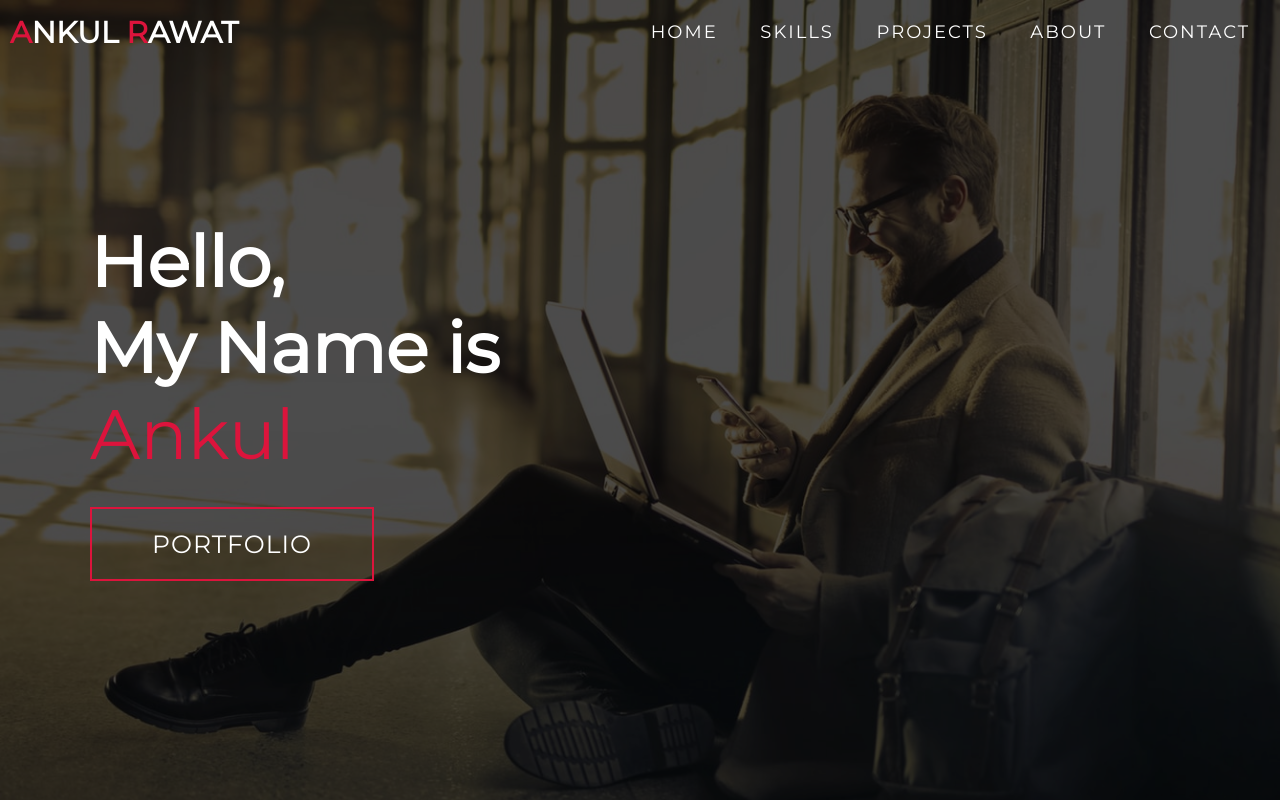
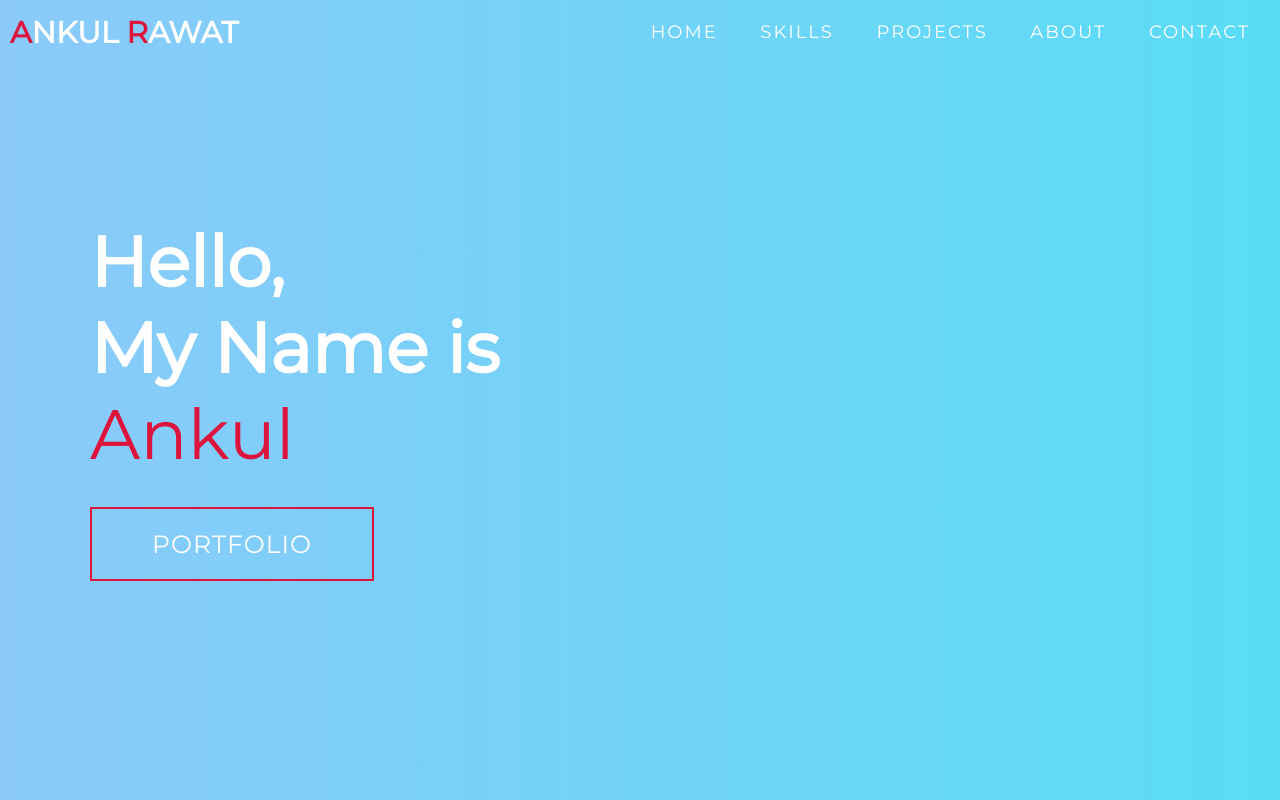
Before and after one commit to Ankul156/My-portfolio, a plain HTML site: page index.html in a window 1280 px wide. Shown: the top 800 px of the page. Drawn offline with Linux system fonts and the light colour scheme.

Commit message:
new upate

```diff
--- a/style.css
+++ b/style.css
@@ -1,18 +1,22 @@
 @import 'https://fonts.googleapis.com/css?family=Montserrat:300, 400, 700&display=swap';
+
 * {
 	padding: 0;
 	margin: 0;
 	box-sizing: border-box;
 }
+
 html {
 	font-size: 10px;
 	font-family: 'Montserrat', sans-serif;
 	scroll-behavior: smooth;
 }
+
 a {
 	text-decoration: none;
 	color: inherit;
 }
+
 .container {
 	min-height: 100vh;
 	width: 100%;
@@ -20,11 +24,13 @@ a {
 	align-items: center;
 	justify-content: center;
 }
+
 img {
 	height: 100%;
 	width: 100%;
 	object-fit: cover;
 }
+
 p {
 	color: black;
 	font-size: 1.4rem;
@@ -33,6 +39,7 @@ p {
 	font-weight: 300;
 	letter-spacing: 0.05rem;
 }
+
 .section-title {
 	font-size: 4rem;
 	font-weight: 300;
@@ -42,6 +49,7 @@ p {
 	letter-spacing: 0.2rem;
 	text-align: center;
 }
+
 .section-title span {
 	color: crimson;
 }
@@ -59,15 +67,18 @@ p {
 	transition: 0.3s ease;
 	transition-property: background-color, color;
 }
+
 .cta:hover {
 	color: white;
 	background-color: crimson;
 }
+
 .brand h1 {
 	font-size: 3rem;
 	text-transform: uppercase;
 	color: white;
 }
+
 .brand h1 span {
 	color: crimson;
 }
@@ -81,11 +92,13 @@ p {
 	width: 100vw;
 	height: auto;
 }
+
 #header .header {
 	min-height: 8vh;
 	background-color: rgba(31, 30, 30, 0.24);
 	transition: 0.3s ease background-color;
 }
+
 #header .nav-bar {
 	display: flex;
 	align-items: center;
@@ -95,6 +108,7 @@ p {
 	max-width: 1300px;
 	padding: 0 10px;
 }
+
 #header .nav-list ul {
 	list-style: none;
 	position: absolute;
@@ -111,9 +125,11 @@ p {
 	overflow-x: hidden;
 	transition: 0.5s ease left;
 }
+
 #header .nav-list ul.active {
 	left: 0%;
 }
+
 #header .nav-list ul a {
 	font-size: 2.5rem;
 	font-weight: 500;
@@ -124,6 +140,7 @@ p {
 	padding: 20px;
 	display: block;
 }
+
 #header .nav-list ul a::after {
 	content: attr(data-after);
 	position: absolute;
@@ -136,13 +153,16 @@ p {
 	z-index: -1;
 	transition: 0.3s ease letter-spacing;
 }
+
 #header .nav-list ul li:hover a::after {
 	transform: translate(-50%, -50%) scale(1);
 	letter-spacing: initial;
 }
+
 #header .nav-list ul li:hover a {
 	color: crimson;
 }
+
 #header .hamburger {
 	height: 60px;
 	width: 60px;
@@ -158,6 +178,7 @@ p {
 	transform: scale(0.8);
 	margin-right: 20px;
 }
+
 #header .hamburger:after {
 	position: absolute;
 	content: '';
@@ -167,6 +188,7 @@ p {
 	border: 3px solid white;
 	animation: hamburger_puls 1s ease infinite;
 }
+
 #header .hamburger .bar {
 	height: 2px;
 	width: 30px;
@@ -174,6 +196,7 @@ p {
 	background-color: white;
 	z-index: -1;
 }
+
 #header .hamburger .bar::after,
 #header .hamburger .bar::before {
 	content: '';
@@ -185,28 +208,34 @@ p {
 	transition: 0.3s ease;
 	transition-property: top, bottom;
 }
+
 #header .hamburger .bar::after {
 	top: 8px;
 }
+
 #header .hamburger .bar::before {
 	bottom: 8px;
 }
+
 #header .hamburger.active .bar::before {
 	bottom: 0;
 }
+
 #header .hamburger.active .bar::after {
 	top: 0;
 }
+
 /* End Header section */
 
 /* Hero Section */
 #hero {
-	background-image: url(./img/hero-bg.png);
+	/* background-image: url(./img/hero-bg.png); */
 	background-size: cover;
 	background-position: top center;
 	position: relative;
 	z-index: 1;
 }
+
 #hero::after {
 	content: '';
 	position: absolute;
@@ -214,16 +243,18 @@ p {
 	top: 0;
 	height: 100%;
 	width: 100%;
-	background-color: black;
+	background: linear-gradient(90deg, hsla(206, 91%, 66%, 1) 0%, hsla(190, 90%, 51%, 1) 100%);
 	opacity: 0.7;
 	z-index: -1;
 }
+
 #hero .hero {
 	max-width: 1200px;
 	margin: 0 auto;
 	padding: 0 50px;
 	justify-content: flex-start;
 }
+
 #hero h1 {
 	display: block;
 	width: fit-content;
@@ -233,16 +264,20 @@ p {
 	animation: text_reveal 0.5s ease forwards;
 	animation-delay: 1s;
 }
+
 #hero h1:nth-child(1) {
 	animation-delay: 1s;
 }
+
 #hero h1:nth-child(2) {
 	animation-delay: 2s;
 }
+
 #hero h1:nth-child(3) {
 	animation: text_reveal_name 0.5s ease forwards;
 	animation-delay: 3s;
 }
+
 #hero h1 span {
 	position: absolute;
 	top: 0;
@@ -253,12 +288,15 @@ p {
 	animation: text_reveal_box 1s ease;
 	animation-delay: 0.5s;
 }
+
 #hero h1:nth-child(1) span {
 	animation-delay: 0.5s;
 }
+
 #hero h1:nth-child(2) span {
 	animation-delay: 1.5s;
 }
+
 #hero h1:nth-child(3) span {
 	animation-delay: 2.5s;
 }
@@ -273,10 +311,12 @@ p {
 	margin: 0 auto;
 	padding: 100px 0;
 }
+
 #services .service-top {
 	max-width: 500px;
 	margin: 0 auto;
 }
+
 #services .service-bottom {
 	display: flex;
 	align-items: center;
@@ -284,6 +324,7 @@ p {
 	flex-wrap: wrap;
 	margin-top: 50px;
 }
+
 #services .service-item {
 	flex-basis: 80%;
 	display: flex;
@@ -299,6 +340,7 @@ p {
 	z-index: 1;
 	overflow: hidden;
 }
+
 #services .service-item::after {
 	content: '';
 	position: absolute;
@@ -310,21 +352,25 @@ p {
 	opacity: 0.9;
 	z-index: -1;
 }
+
 #services .service-bottom .icon {
 	height: 80px;
 	width: 80px;
 	margin-bottom: 20px;
 }
+
 #services .service-item h2 {
 	font-size: 2rem;
 	color: white;
 	margin-bottom: 10px;
 	text-transform: uppercase;
 }
+
 #services .service-item p {
 	color: white;
 	text-align: left;
 }
+
 /* End Services Section */
 
 /* Projects section */
@@ -334,15 +380,18 @@ p {
 	margin: 0 auto;
 	padding: 100px 0;
 }
+
 #projects .projects-header h1 {
 	margin-bottom: 50px;
 }
+
 #projects .all-projects {
 	display: flex;
 	align-items: center;
 	justify-content: center;
 	flex-direction: column;
 }
+
 #projects .project-item {
 	display: flex;
 	align-items: center;
@@ -353,6 +402,7 @@ p {
 	overflow: hidden;
 	border-radius: 10px;
 }
+
 #projects .project-info {
 	padding: 30px;
 	flex-basis: 50%;
@@ -364,27 +414,33 @@ p {
 	background-image: linear-gradient(60deg, #29323c 0%, #485563 100%);
 	color: white;
 }
+
 #projects .project-info h1 {
 	font-size: 4rem;
 	font-weight: 500;
 }
+
 #projects .project-info h2 {
 	font-size: 1.8rem;
 	font-weight: 500;
 	margin-top: 10px;
 }
+
 #projects .project-info p {
 	color: white;
 }
-#projects .project-info a{
+
+#projects .project-info a {
 	color: aqua;
 }
+
 #projects .project-img {
 	flex-basis: 50%;
 	height: 300px;
 	overflow: hidden;
 	position: relative;
 }
+
 #projects .project-img:after {
 	content: '';
 	position: absolute;
@@ -394,12 +450,15 @@ p {
 	width: 100%;
 	opacity: 0.7;
 }
+
 #projects .project-img img {
 	transition: 0.3s ease transform;
 }
+
 #projects .project-item:hover .project-img img {
 	transform: scale(1.1);
 }
+
 /* End Projects section */
 
 /* About Section */
@@ -410,34 +469,41 @@ p {
 	margin: 0 auto;
 	padding: 100px 20px;
 }
+
 #about .col-left {
 	width: 250px;
 	height: 360px;
 }
+
 #about .col-right {
 	width: 100%;
 }
+
 #about .col-right h2 {
 	font-size: 1.8rem;
 	font-weight: 500;
 	letter-spacing: 0.2rem;
 	margin-bottom: 10px;
 }
+
 #about .col-right p {
 	margin-bottom: 20px;
 }
+
 #about .col-right .cta {
 	color: black;
 	margin-bottom: 50px;
 	padding: 10px 20px;
 	font-size: 2rem;
 }
+
 #about .col-left .about-img {
 	height: 100%;
 	width: 100%;
 	position: relative;
 	border: 10px solid white;
 }
+
 #about .col-left .about-img::after {
 	content: '';
 	position: absolute;
@@ -448,6 +514,7 @@ p {
 	border: 7px solid crimson;
 	z-index: -1;
 }
+
 /* End About Section */
 
 /* contact Section */
@@ -457,10 +524,12 @@ p {
 	margin: 0 auto;
 	width: 90%;
 }
+
 #contact .contact-items {
 	/* max-width: 400px; */
 	width: 100%;
 }
+
 #contact .contact-item {
 	width: 80%;
 	padding: 20px;
@@ -475,36 +544,43 @@ p {
 	box-shadow: 0px 0px 18px 0 #0000002c;
 	transition: 0.3s ease box-shadow;
 }
+
 #contact .contact-item:hover {
 	box-shadow: 0px 0px 5px 0 #0000002c;
 }
+
 #contact .icon {
 	width: 70px;
 	margin: 0 auto;
 	margin-bottom: 10px;
 }
+
 #contact .contact-info h1 {
 	font-size: 2.5rem;
 	font-weight: 500;
 	margin-bottom: 5px;
 }
+
 #contact .contact-info h2 {
 	font-size: 1.3rem;
 	line-height: 2rem;
 	font-weight: 500;
 }
+
 /*End contact Section */
 
 /* Footer */
 #footer {
 	background-image: linear-gradient(60deg, #29323c 0%, #485563 100%);
 }
+
 #footer .footer {
 	min-height: 200px;
 	flex-direction: column;
 	padding-top: 50px;
 	padding-bottom: 10px;
 }
+
 #footer h2 {
 	color: white;
 	font-weight: 500;
@@ -513,26 +589,32 @@ p {
 	margin-top: 10px;
 	margin-bottom: 10px;
 }
+
 #footer .social-icon {
 	display: flex;
 	margin-bottom: 30px;
 }
+
 #footer .social-item {
 	height: 35px;
 	width: 35px;
 	margin: 0 5px;
 }
+
 #footer .social-item img {
 	filter: grayscale(1);
 	transition: 0.3s ease filter;
 }
+
 #footer .social-item:hover img {
 	filter: grayscale(0);
 }
+
 #footer p {
 	color: white;
 	font-size: 1.3rem;
 }
+
 /* End Footer */
 
 /* Keyframes */
@@ -541,32 +623,38 @@ p {
 		opacity: 1;
 		transform: scale(1);
 	}
+
 	100% {
 		opacity: 0;
 		transform: scale(1.4);
 	}
 }
+
 @keyframes text_reveal_box {
 	50% {
 		width: 100%;
 		left: 0;
 	}
+
 	100% {
 		width: 0;
 		left: 100%;
 	}
 }
+
 @keyframes text_reveal {
 	100% {
 		color: white;
 	}
 }
+
 @keyframes text_reveal_name {
 	100% {
 		color: crimson;
 		font-weight: 500;
 	}
 }
+
 /* End Keyframes */
 
 /* Media Query For Tablet */
@@ -575,6 +663,7 @@ p {
 		font-size: 2.5rem;
 		padding: 20px 60px;
 	}
+
 	h1.section-title {
 		font-size: 6rem;
 	}
@@ -583,6 +672,7 @@ p {
 	#hero h1 {
 		font-size: 7rem;
 	}
+
 	/* End Hero */
 
 	/* Services Section */
@@ -590,38 +680,46 @@ p {
 		flex-basis: 45%;
 		margin: 2.5%;
 	}
+
 	/* End Services Section */
 
 	/* Project */
 	#projects .project-item {
 		flex-direction: row;
 	}
+
 	#projects .project-item:nth-child(even) {
 		flex-direction: row-reverse;
 	}
+
 	#projects .project-item {
 		height: 400px;
 		margin: 0;
 		width: 100%;
 		border-radius: 0;
 	}
+
 	#projects .all-projects .project-info {
 		height: 100%;
 	}
+
 	#projects .all-projects .project-img {
 		height: 100%;
 	}
+
 	/* End Project */
 
 	/* About */
 	#about .about {
 		flex-direction: row;
 	}
+
 	#about .col-left {
 		width: 600px;
 		height: 400px;
 		padding-left: 60px;
 	}
+
 	#about .about .col-left .about-img::after {
 		left: -45px;
 		top: 34px;
@@ -629,13 +727,16 @@ p {
 		width: 98%;
 		border: 10px solid crimson;
 	}
+
 	#about .col-right {
 		text-align: left;
 		padding: 30px;
 	}
+
 	#about .col-right h1 {
 		text-align: left;
 	}
+
 	/* End About */
 
 	/* contact  */
@@ -646,6 +747,7 @@ p {
 		justify-content: center;
 		min-width: 20vh;
 	}
+
 	#contact .contact-items {
 		width: 100%;
 		display: flex;
@@ -653,33 +755,41 @@ p {
 		justify-content: space-evenly;
 		margin: 0;
 	}
+
 	#contact .contact-item {
 		width: 30%;
 		margin: 0;
 		flex-direction: row;
 	}
+
 	#contact .contact-item .icon {
 		height: 100px;
 		width: 100px;
 	}
+
 	#contact .contact-item .icon img {
 		object-fit: contain;
 	}
+
 	#contact .contact-item .contact-info {
 		width: 100%;
 		text-align: left;
 		padding-left: 20px;
 	}
+
 	/* End contact  */
 }
+
 /* End Media Query For Tablet */
 
 /* Media Query For Desktop */
 @media only screen and (min-width: 1200px) {
+
 	/* header */
 	#header .hamburger {
 		display: none;
 	}
+
 	#header .nav-list ul {
 		position: initial;
 		display: block;
@@ -687,15 +797,19 @@ p {
 		width: fit-content;
 		background-color: transparent;
 	}
+
 	#header .nav-list ul li {
 		display: inline-block;
 	}
+
 	#header .nav-list ul li a {
 		font-size: 1.8rem;
 	}
+
 	#header .nav-list ul a:after {
 		display: none;
 	}
+
 	/* End header */
 
 	#services .service-bottom .service-item {
@@ -703,4 +817,5 @@ p {
 		margin: 1.5%;
 	}
 }
+
 /* End  Media Query For Desktop */
```
Also changed, not shown: index.html (+1 -1 lines).
